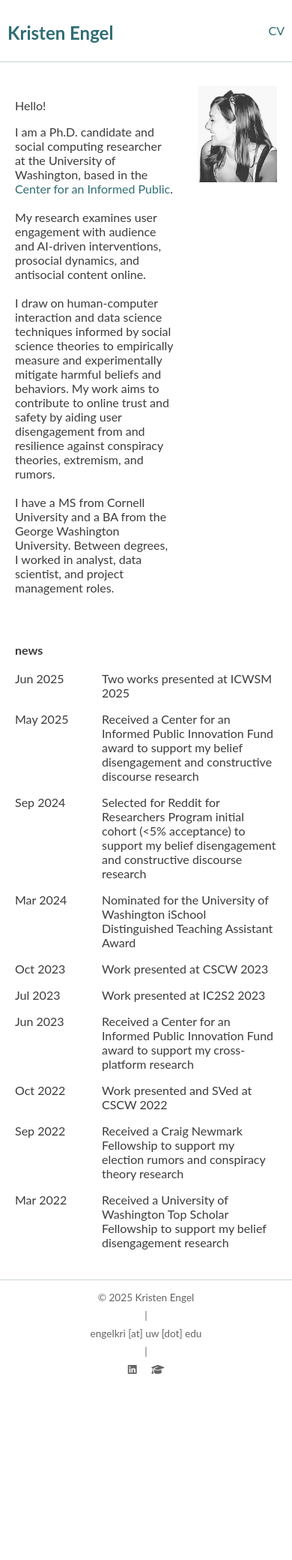
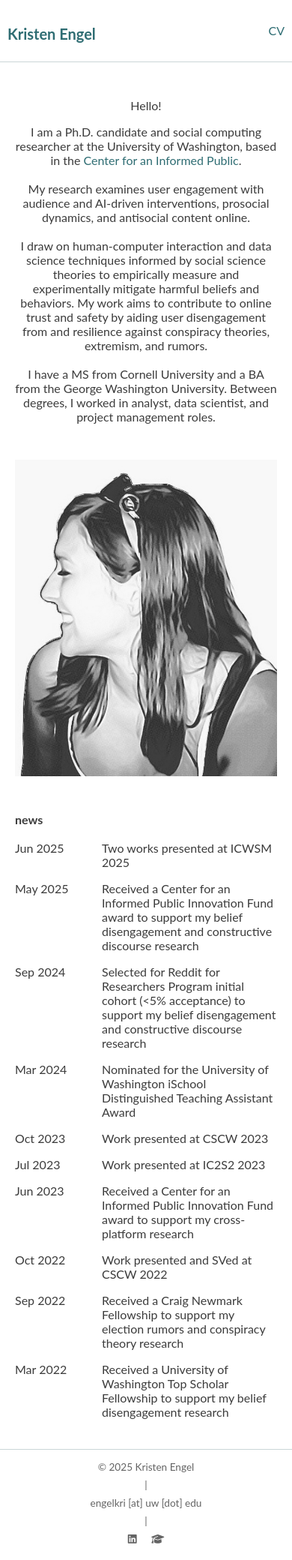
Before and after one commit to engelkri/engelkri.github.io, a Jekyll site: the page built from index.html, in a window 390 px wide. Shown: the whole page at 75% size. Built offline with Jekyll 4.4.1, drawn with Linux system fonts in a browser that asks for light colours; nearby versions of some CDN libraries; before the commit the page ends 1854 px from its top, so only the background shows below that.

Commit message:
improve mobile
Added styles for main content and about sections, including responsive adjustments.

```diff
--- a/assets/css/style.css
+++ b/assets/css/style.css
@@ -127,6 +127,29 @@ a:hover {
     flex-direction: column;
     gap: 8px;
   }
+  .main-content-container {
+    flex-direction: column;
+    align-items: center;
+    text-align: center;
+  }
+  .main-text, .main-image {
+    flex: none;
+    width: 100%;
+  }
+  .about-section {
+    flex-direction: column;
+    align-items: center;
+    text-align: center;
+  }
+  .about-text {
+    margin-top: 1rem;
+  }
+  body {
+    font-size: 16px; /* adjust as needed */
+  }
+  .site-title a {
+    font-size: 20px;
+  }
 }
 
 .about-section {
@@ -165,18 +188,6 @@ a:hover {
   /* color: #3C3C3C; */
 }
 
-@media screen and (max-width: 600px) {
-  .about-section {
-    flex-direction: column;
-    align-items: center;
-    text-align: center;
-  }
-
-  .about-text {
-    margin-top: 1rem;
-  }
-}
-
 .main-content-container {
   display: flex;
   flex-wrap: nowrap; /* wrapping underneath */
```
